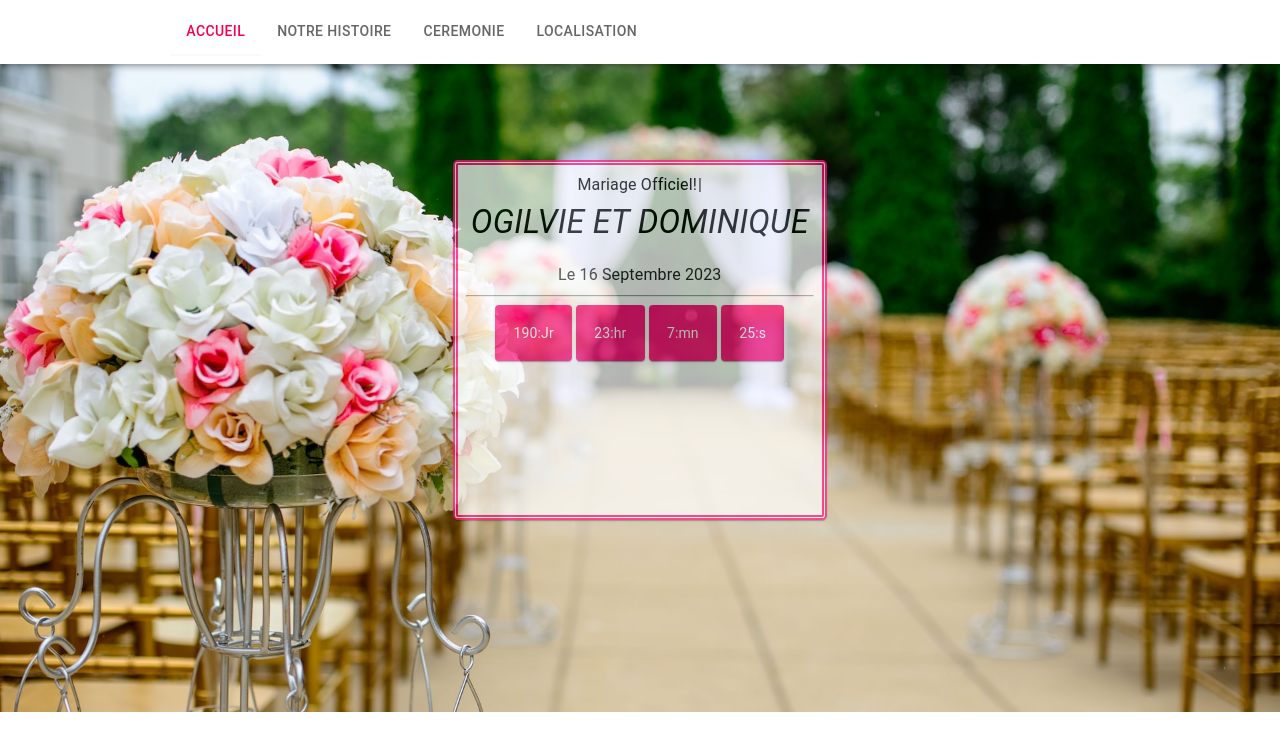
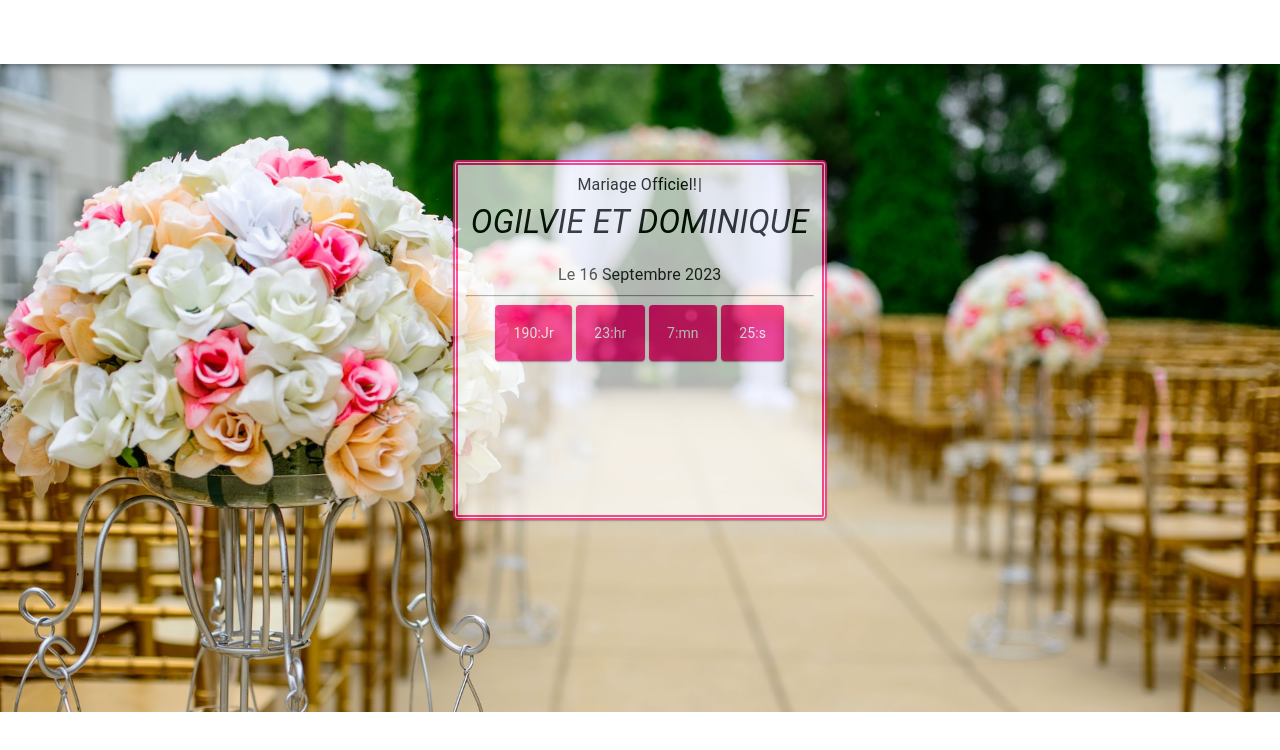
Before and after one commit to ricardomb94/gigietdom, a React (Create React App) app: page / in a window 1280 px wide. Shown: the top 750 px of the page. Built offline with nearby package versions, Linux system fonts and the light colour scheme.

Commit message:
Clean up the Navbar code

```diff
--- a/package.json
+++ b/package.json
@@ -19,6 +19,7 @@
     "react-awesome-reveal": "^4.2.3",
     "react-dom": "^18.2.0",
     "react-router": "^6.8.2",
+    "react-router-dom": "^6.8.2",
     "react-scripts": "5.0.1",
     "typewriter-effect": "^2.19.0",
     "web-vitals": "^2.1.4"
--- a/src/App.js
+++ b/src/App.js
@@ -2,15 +2,20 @@ import React from 'react'
 // import ImageCard from './components/ImageCard'
 import Header from './components/Header'
 import Navbar from './components/Navbar'
+import Home from "./pages/Home";
+import About from "./pages/About";
+import Ceremony from "./pages/Ceremony";
+import { BrowserRouter as Router} from 'react-router-dom';
+import { Box } from '@mui/material';
 
-const LinksArray = ["Accueil", "Notre histoire", "Ceremonie", "Localisation"]
+// const LinksArray = ["Accueil", "Notre histoire", "Ceremonie", "Localisation"]
 
 const App = () => {
     return (
-        <div className='App'>
-            <Navbar links={LinksArray} />
+        <Box className='App'>
+            <Navbar />
             <Header />
-        </div>
+        </Box>
     )
 }
 
--- a/src/components/Navbar.js
+++ b/src/components/Navbar.js
@@ -9,54 +9,23 @@ import { Favorite } from '@mui/icons-material';
 import { pink } from '@mui/material/colors';
 
 
-const StyledTabs = styled(Tabs)(({ theme }) => ({
-    [theme.breakpoints.down("sm")]: {
-        display: 'none',
-        backgroundColor: 'white'
-    }
-}))
+// const StyledTabs = styled(Tabs)(({ theme }) => ({
+//     [theme.breakpoints.down("sm")]: {
+//         display: 'none',
+//         backgroundColor: 'white'
+//     }
+// }))
 
 
 const Navbar = ({ links }) => {
-    const [value, setValue] = useState(0);
-    const handleChange = ((e, newValue) => {
-        setValue(newValue)
-    })
     return (
-        // <AppBar style={{ background: '#2F4858' }}>
         <AppBar style={{ background: '#fff' }}>
             <Slide cascade>
                 <Toolbar >
                     <IconButton edge="start" color="inherit" aria-label="menu" >
                         <MenuIcon sx={{backgroundColor: 'black', display:{sm:'none'}}}/>
                     </IconButton>
-                    <Grid container >
-                        <Grid item xs={1} >
-                            {/* <IconButton>
-                                <Image src={logo} alt='alliance'
-                                    style={{
-                                        display:{
-                                            sm:'none'
-                                        },
-                                        backgroundColor: 'rgb(255 19 123)',
-                                        width: '50px',
-                                        height: '50px',
-                                    }} />
-                            </IconButton> */}
-                        </Grid>
-                        <Grid item xs={9} ml={5} style={{ display: 'flex', alignItems: 'center' }}>
-                            <StyledTabs
-                                indicatorColor='secondary'
-                                textColor='primary'
-                                value={value}
-                                onChange={handleChange}>
-                                {links.map((link, i) =>
-                                    <Tab key={i} label={link} />
-                                )}
-                            </StyledTabs>
-                        </Grid>
-                        <Grid item xs={3}></Grid>
-                    </Grid>
+
                 </Toolbar>
             </Slide>
         </AppBar>
```
Also changed, not shown: 1 other file (tests, documents, lock files or other folders).
